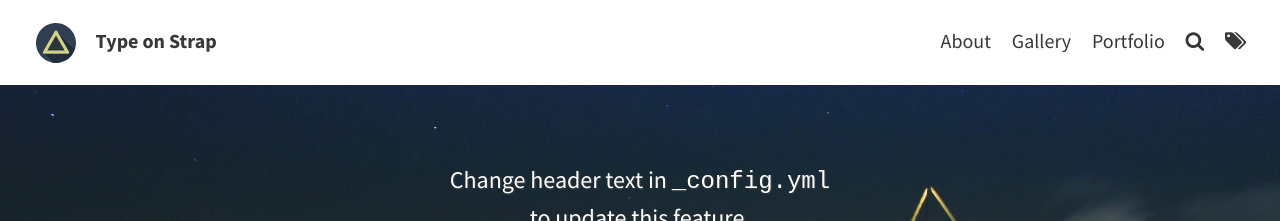
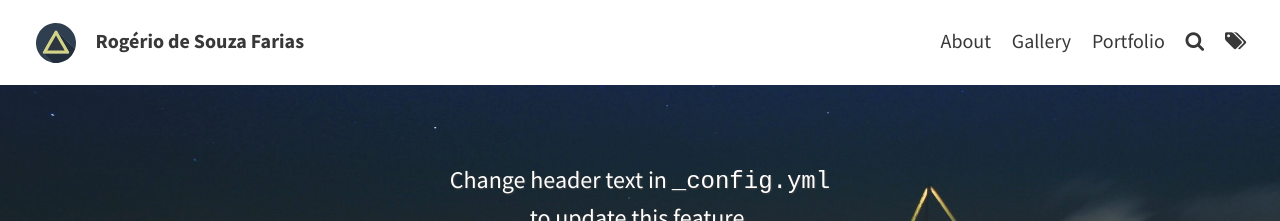
Before and after one commit to rofarias/rogeriodesouzafarias-antigo-, a Jekyll site: the page built from index.html, in a window 1280 px wide. Shown: the top 221 px of the page. Built offline with Jekyll 4.4.1, drawn with Linux system fonts in a browser that asks for light colours; the list of posts is cut into pages by our own code.

Commit message:
nova3
atualização

```diff
--- a/_config.yml
+++ b/_config.yml
@@ -1,14 +1,14 @@
 # SITE CONFIGURATION
 baseurl: "/Type-on-Strap"
-url: "https://sylhare.github.io"
-title: Type on Strap # site's title
-description: "A website with blog posts and pages" # used by search engines
+url: "https://github.com/rofarias/rogeriodesouzafarias"
+title: Rogério de Souza Farias # site's title
+description: "Sítio Eletrônico Pessoal" # used by search engines
 
 
 # THEME-SPECIFIC CONFIGURATION
 theme_settings:
   # Meta
-  title: Type on Strap # blog's title
+  title: Rogério de Souza Farias # blog's title
   avatar: assets/img/triangle.svg
   favicon: assets/favicon.ico
   gravatar: # Email MD5 hash
```
